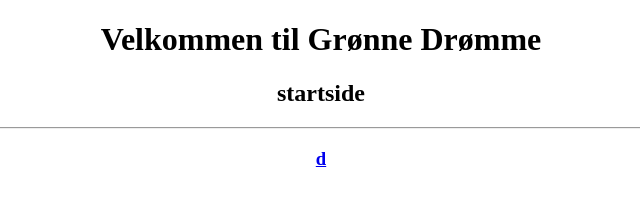
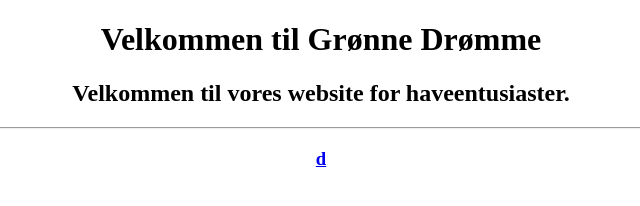
Before and after one commit to Green-Sickness/opgave-1, a plain HTML site: page index.html in a window 1280 px wide. Shown: the whole page, without its empty margins (319-959 px from the left). Drawn offline with Linux system fonts and the light colour scheme.

Commit message:
added soruce files

```diff
--- a/index.html
+++ b/index.html
@@ -8,7 +8,7 @@
 </head>
 <body>
 <h1 style="text-align: center;">Velkommen til Grønne Drømme</h1>
-<h2 style="text-align: center;">startside</h2>
+<h2 style="text-align: center;">Velkommen til vores website for haveentusiaster.</h2>
 <hr>
 <h3>
     <article style="text-align: center;"><a href="Resources/web/webtest.html">d</a></article>
```
Also changed, not shown: web-files/Basilikum-Storbladet.html (added), web-files/Bonne-BlueLake.html (added), web-files/ert-alderman.html (added).
